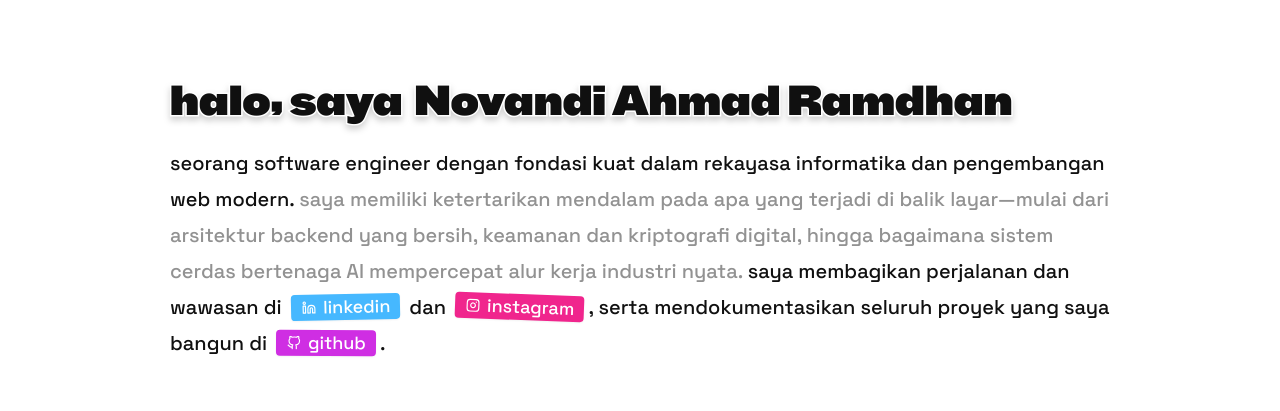
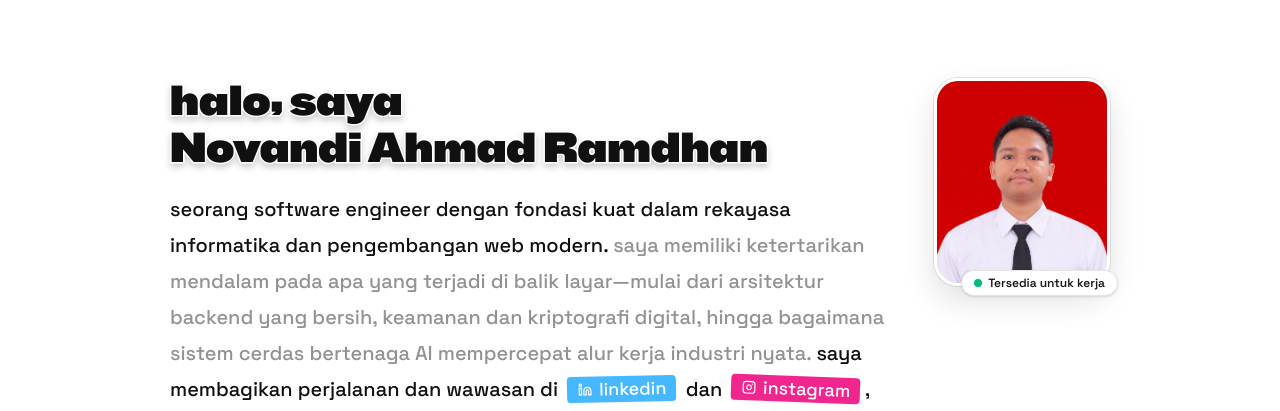
Before and after one commit to Vannnd1/novandi-portfolio, a React (Vite) app: page / in a window 1280 px wide. Shown: the part 383-794 px from the top of the page. Built offline with nearby package versions, Linux system fonts and the light colour scheme; no server answers.

Commit message:
feat: add professional profile photo card with availability badge to hero section

```diff
--- a/src/components/NovandiPortfolio.tsx
+++ b/src/components/NovandiPortfolio.tsx
@@ -75,8 +75,11 @@ export const NovandiPortfolio: React.FC = () => {
           <GithubHeatmap />
         </section>
 
-        {/* Intro Hero Section */}
-        <section className="space-y-4 pt-2">
+        {/* Intro Hero Section with Profile Photo */}
+        <section className="pt-2">
+          <div className="flex flex-col-reverse md:flex-row items-center md:items-start justify-between gap-8 md:gap-10">
+            {/* Left Column: Text & Intro */}
+            <div className="flex-1 space-y-4 text-left">
               <div className="flex flex-wrap items-baseline gap-x-3">
                 <p className="font-hegarty text-4xl sm:text-[42px] text-[#101010] stroke-title m-0">
                   {t.hero.helloIm}
@@ -86,7 +89,7 @@ export const NovandiPortfolio: React.FC = () => {
                 </h1>
               </div>
 
-          <p className="font-space text-lg sm:text-[20px] text-[#101010] font-medium leading-[1.8] pt-1">
+              <p className="font-space text-lg sm:text-[20px] text-[#101010] font-medium leading-[1.8] pt-1 m-0">
                 {t.hero.leadBefore}{' '}
                 <span className="text-[#929292]">
                   {t.hero.leadMuted}
@@ -117,6 +120,26 @@ export const NovandiPortfolio: React.FC = () => {
                 />
                 .
               </p>
+            </div>
+
+            {/* Right Column: Professional Profile Photo Card */}
+            <div className="shrink-0 relative group">
+              <div className="w-32 h-40 sm:w-40 sm:h-48 md:w-44 md:h-52 rounded-2xl sm:rounded-3xl overflow-hidden border-[3.5px] border-white shadow-[0_14px_32px_rgba(0,0,0,0.12)] ring-1 ring-black/10 bg-[#f4f4f5] transition-all duration-300 group-hover:scale-[1.02] group-hover:shadow-[0_18px_38px_rgba(0,0,0,0.16)]">
+                <img
+                  src="/profile.jpg"
+                  alt={profile.name}
+                  className="w-full h-full object-cover object-top transition-transform duration-500 group-hover:scale-105"
+                  loading="eager"
+                />
+              </div>
+
+              {/* Status Indicator Badge */}
+              <div className="absolute -bottom-2.5 left-1/2 -translate-x-1/2 md:translate-x-0 md:left-auto md:-right-2 inline-flex items-center gap-1.5 px-3 py-1 rounded-full bg-white border border-[#e4e4e7] shadow-sm text-xs font-space font-semibold text-[#18181b] whitespace-nowrap select-none">
+                <span className="w-2 h-2 rounded-full bg-emerald-500 animate-pulse" />
+                <span>{t.hero.statusAvailable}</span>
+              </div>
+            </div>
+          </div>
         </section>
 
         {/* Portfolio Tabs Navigation */}
--- a/src/data/translations.ts
+++ b/src/data/translations.ts
@@ -24,6 +24,7 @@ export interface Translations {
     leadShare: string;
     and: string;
     leadKeep: string;
+    statusAvailable: string;
   };
   tabs: {
     experience: string;
@@ -97,6 +98,7 @@ export const translations: Record<Language, Translations> = {
       leadShare: "saya membagikan perjalanan dan wawasan di",
       and: "dan",
       leadKeep: ", serta mendokumentasikan seluruh proyek yang saya bangun di",
+      statusAvailable: "Tersedia untuk kerja",
     },
     tabs: {
       experience: "pengalaman",
@@ -168,6 +170,7 @@ export const translations: Record<Language, Translations> = {
       leadShare: "i share my journey on",
       and: "and",
       leadKeep: ", and keep everything i build on",
+      statusAvailable: "Available for work",
     },
     tabs: {
       experience: "experience",
```
Also changed, not shown: public/profile.jpg (added). Lines whose indentation alone changed are shown as unchanged.
